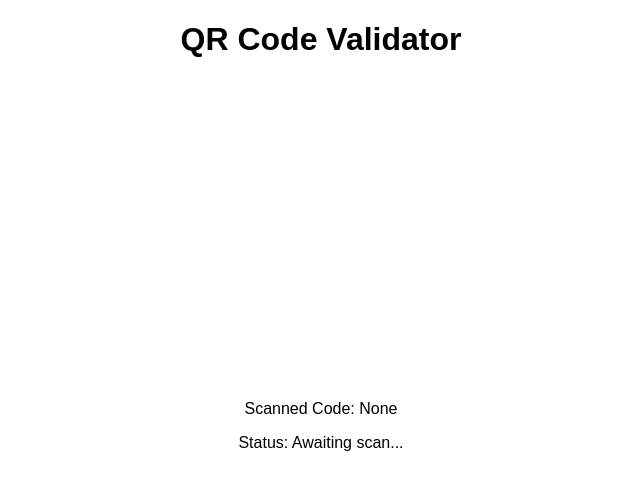
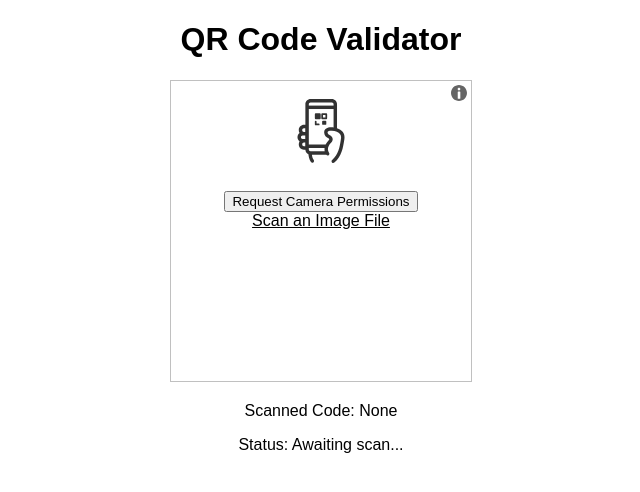
Before and after one commit to maximillianwhite/pwa-qr-scanner, a plain HTML site: page index.html in a window 1280 px wide. Shown: the whole page, without its empty margins (319-959 px from the left). Drawn offline with Linux system fonts and the light colour scheme.

Commit message:
Your commit message

```diff
--- a/app.js
+++ b/app.js
@@ -7,6 +7,12 @@ fetch("codes.json") // Replace with your URL if hosted externally
         console.error("Error loading codes:", error);
         document.getElementById("status").innerText = "❌ Failed to load codes.";
     });
+
+
+    console.log("Html5QrcodeScanner:", typeof Html5QrcodeScanner);
+
+
+
 
 // QR code scanning logic
 function onScanSuccess(decodedText) {
--- a/index.html
+++ b/index.html
@@ -26,6 +26,7 @@
     <p>Scanned Code: <span id="result">None</span></p>
     <p>Status: <span id="status">Awaiting scan...</span></p>
     <!-- Link to the JavaScript file -->
+    <script src="html5-qrcode.min.js"></script>
     <script src="app.js"></script>
 </body>
 </html>
```
